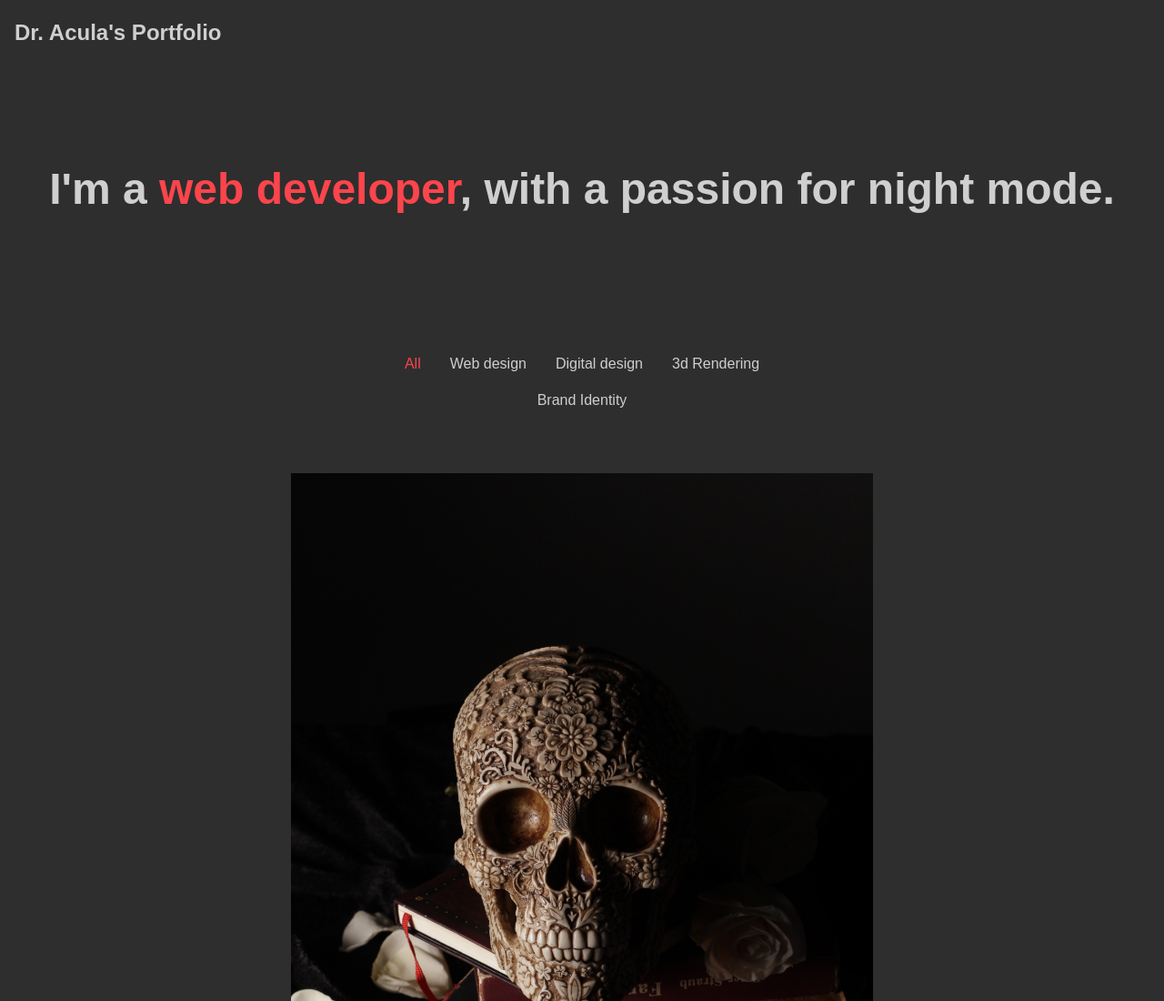
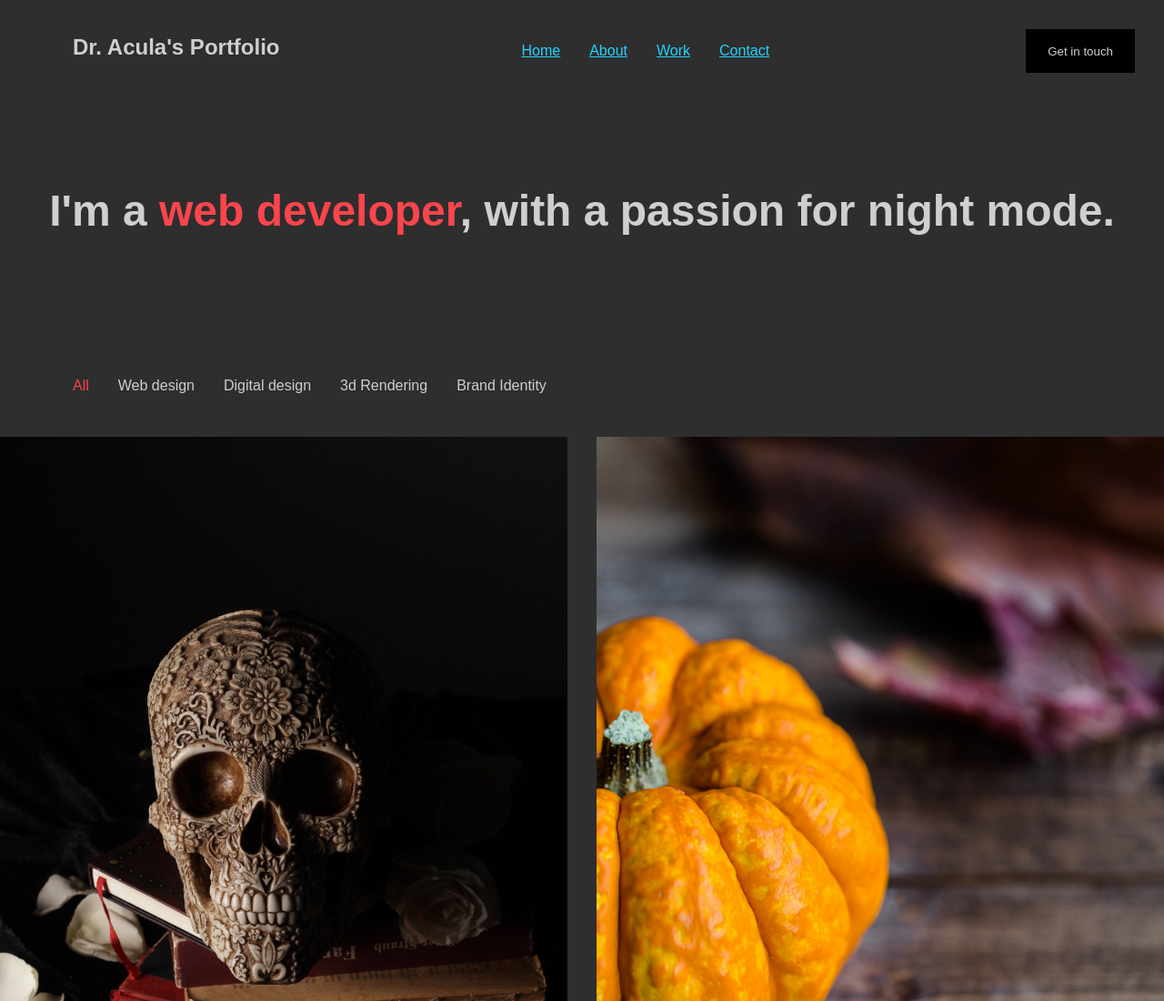
Before and after one commit to MarcusDLG/spooky-portobello, a website: page public/index.html in a window 1280 px wide. Shown: the top 1100 px of the page at 91% size. Drawn offline with Linux system fonts and the light colour scheme.

Commit message:
tablet mode complete

```diff
--- a/public/index.html
+++ b/public/index.html
@@ -13,8 +13,16 @@
   </head>
   <body>
     <header>
-      <section>
+      <section class="topP">
         <h3>Dr. Acula's Portfolio</h3>
+
+        <ul class="hidden">
+          <li><a href="">Home</a></li>
+          <li><a href="">About</a></li>
+          <li><a href="">Work</a></li>
+          <li><a href="">Contact</a></li>
+        </ul>
+        <button class="hidden" type="button" value="">Get in touch</button>
       </section>
       <section class="centerHeader">
         <h1 class="about">
@@ -22,7 +30,7 @@
           mode.
         </h1>
       </section>
-      <nav class="centerHeader">
+      <nav class="navT">
         <ul>
           <li>
             <a href=""> <span class="wd">All</span> </a>
@@ -35,28 +43,28 @@
       </nav>
     </header>
     <main>
-      <section class="pictureCard" class="one">
+      <section class="pictureCard left">
         <img src="Images/image-1.jpg" alt="Skull" />
       </section>
-      <section class="pictureCard">
+      <section class="pictureCard right">
         <img src="./Images/image-2.jpg" alt="Pumpkin" />
       </section>
-      <section class="pictureCard">
+      <section class="pictureCard left">
         <img src="./Images/image-3.jpg" class="three" alt="Red Door" />
       </section>
-      <section class="pictureCard">
+      <section class="pictureCard right">
         <img src="./Images/image-4.jpg" alt="Jack-o-Lantern" />
       </section>
-      <section class="pictureCard">
+      <section class="pictureCard left">
         <img src="./Images/image-5.jpeg" class="five" alt="Trooper" />
       </section>
-      <section class="pictureCard">
+      <section class="pictureCard right">
         <img src="./Images/image-6.jpeg" alt="Pumpkin" />
       </section>
-      <section class="pictureCard">
+      <section class="pictureCard left">
         <img src="./Images/image-7.jpeg" class="seven" alt="Candle" />
       </section>
-      <section class="pictureCard">
+      <section class="pictureCard right">
         <img src="./Images/image-8.jpeg" alt="Frozen Jack-O-Lantern" />
       </section>
     </main>
--- a/public/screen.css
+++ b/public/screen.css
@@ -11,8 +11,12 @@ body {
   min-height: 100%;
 }
 
+.hidden {
+  visibility: hidden;
+}
+
 .wd {
-  color: rgb(251, 69, 76)
+  color: rgb(251, 69, 76);
 }
 
 main {
@@ -43,7 +47,7 @@ header h3 {
   padding-bottom: 3rem;
 }
 
-.centerHeader ul {
+.navT ul {
   list-style: none;
   display: flex;
   flex-wrap: wrap;
@@ -55,12 +59,19 @@ header h3 {
   max-height: 80px;
 }
 
-.centerHeader li {
+.navT {
+  display: flex;
+  flex-direction: column;
+  text-align: center;
+  padding-bottom: 2.5rem;
+}
+
+.navT li {
   padding-top: 1.5rem;
   font-size: 1rem;
 }
 
-.centerHeader a {
+.navT a {
   color: rgb(207, 207, 207);
   padding: 1rem;
   text-decoration: none;
@@ -97,7 +108,65 @@ footer button {
   body {
     margin: 0;
   }
-  .center main {
+
+  header {
+    padding: 1rem;
+  }
+
+  .topP {
+    display: flex;
+    justify-content: space-between;
+  }
+
+  .topP ul {
+    display: flex;
+    list-style: none;
+    padding-left: 0;
+  }
+
+  .topP li {
+    padding: 1rem 1rem;
+  }
+
+  .topP a {
+    color: rgb(34, 210, 255);
+  }
+
+  .hidden {
+    visibility: visible;
+  }
+
+  .topP button {
+    color: rgb(207, 207, 207);
+    background-color: black;
+    border: none;
+    padding: 0rem 1.5rem;
+    margin: 1rem;
+  }
+
+  header h3 {
+    margin-left: 3rem;
+  }
+  .navT {
+    display: inline;
+    max-width: initial;
+    max-height: initial;
+  }
+  .navT ul {
+    display: flex;
+    flex-wrap: nowrap;
+    justify-content: flex-start;
+    padding: 0;
+    margin-top: 0;
+    margin-left: 3rem;
+    max-width: 1000px;
+    max-height: 1000px;
+  }
+  .navT li {
+    padding-top: 1.5rem;
+    font-size: 1rem;
+  }
+  main {
     display: grid;
     grid-template-columns: 50% 50%;
   }
@@ -111,3 +180,6 @@ footer button {
     width: 50vw;
   }
 }
+
+@media (min-width: 1024px) {
+}
```
